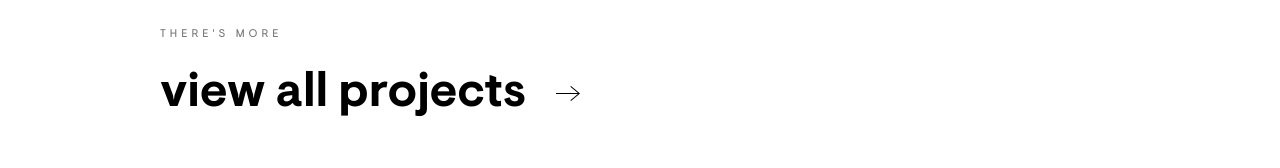
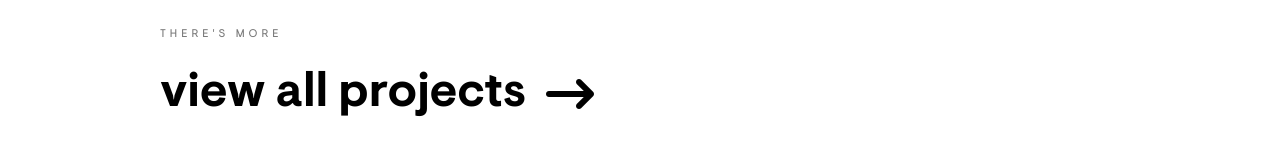
Before and after one commit to YounesDahmani/portfolio, a React (Create React App) app: page / in a window 1280 px wide. Shown: the part 2463-2631 px from the top of the page. Built offline with nearby package versions, Linux system fonts and the light colour scheme.

Commit message:
resolving fillRull error

```diff
--- a/src/components/Button.js
+++ b/src/components/Button.js
@@ -10,8 +10,8 @@ const Button = ({ content }) => {
           width="24"
           height="24"
           xmlns="http://www.w3.org/2000/svg"
-          fill-rule="evenodd"
-          clip-rule="evenodd"
+          fillRule="evenodd"
+          clipRule="evenodd"
         >
           <path d="M21.883 12l-7.527 6.235.644.765 9-7.521-9-7.479-.645.764 7.529 6.236h-21.884v1h21.883z" />
         </svg>
--- a/src/pages/Home.js
+++ b/src/pages/Home.js
@@ -133,7 +133,8 @@ const Home = () => {
               <NavLink to="/works">
                 <h2>
                   view all projects{" "}
-                  <svg
+                  <i className="fa-solid fa-arrow-right-long"></i>
+                  {/* <svg
                     className="right-arrow"
                     width="24"
                     height="24"
@@ -142,7 +143,7 @@ const Home = () => {
                     clip-rule="evenodd"
                   >
                     <path d="M21.883 12l-7.527 6.235.644.765 9-7.521-9-7.479-.645.764 7.529 6.236h-21.884v1h21.883z" />
-                  </svg>
+                  </svg> */}
                 </h2>
               </NavLink>
             </div>
--- a/src/styles/components/_navbar.scss
+++ b/src/styles/components/_navbar.scss
@@ -35,7 +35,7 @@
     }
 
     li {
-      margin-right: 10px;
+      margin-right: 40px;
       @media screen and (max-width: 620px) {
         margin-right: 0;
       }
@@ -49,9 +49,6 @@
       transition: 0.7s cubic-bezier(0.23, 1, 0.32, 1) 0s;
       animation: setColor 1s ease-in-out forwards;
       animation-delay: 2s;
-
-      @media screen and (max-width: 620px) {
-      }
 
       @keyframes setColor {
         from {
--- a/src/styles/pages/_home.scss
+++ b/src/styles/pages/_home.scss
@@ -120,11 +120,16 @@
       cursor: pointer;
       transition: 0.3s ease-in-out;
       min-width: fit-content;
+      align-items: center;
+      display: flex;
       @media screen and (max-width: 560px) {
         font-size: 2rem;
       }
       &:hover {
         transform: translateX(20px);
+      }
+      i {
+        margin-left: 20px;
       }
     }
     p {
```
